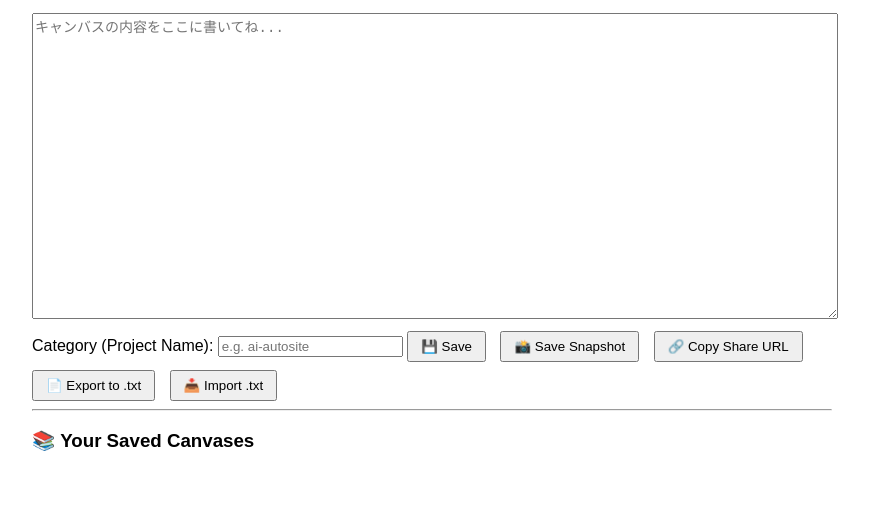
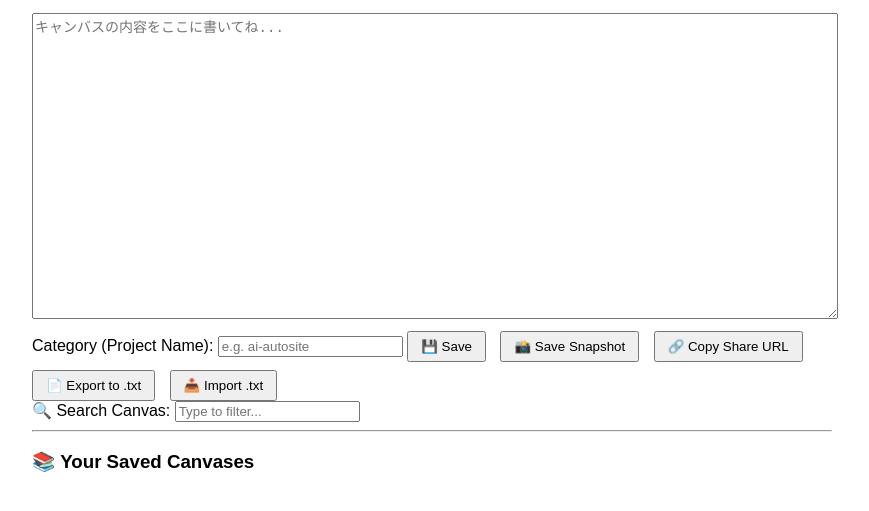
Before and after one commit to poeeeen/my-canvas-app, a plain HTML site: page index.html in a window 1280 px wide. Shown: the part 139-650 px from the top of the page, without its empty margins (208-1077 px from the left). Drawn offline with Linux system fonts and the light colour scheme.

Commit message:
Update index.html

```diff
--- a/index.html
+++ b/index.html
@@ -42,6 +42,8 @@
     <input type="file" id="fileInput" style="display:none" onchange="importFromTxt()" />
     <button onclick="document.getElementById('fileInput').click()">📥 Import .txt</button>
   </div>
+  <label for="search-canvas">🔍 Search Canvas: </label>
+<input type="text" id="search-canvas" placeholder="Type to filter..." oninput="listSavedCanvases()" />
   <hr />
 <h3>📚 Your Saved Canvases</h3>
 <ul id="canvas-list"></ul>
```
